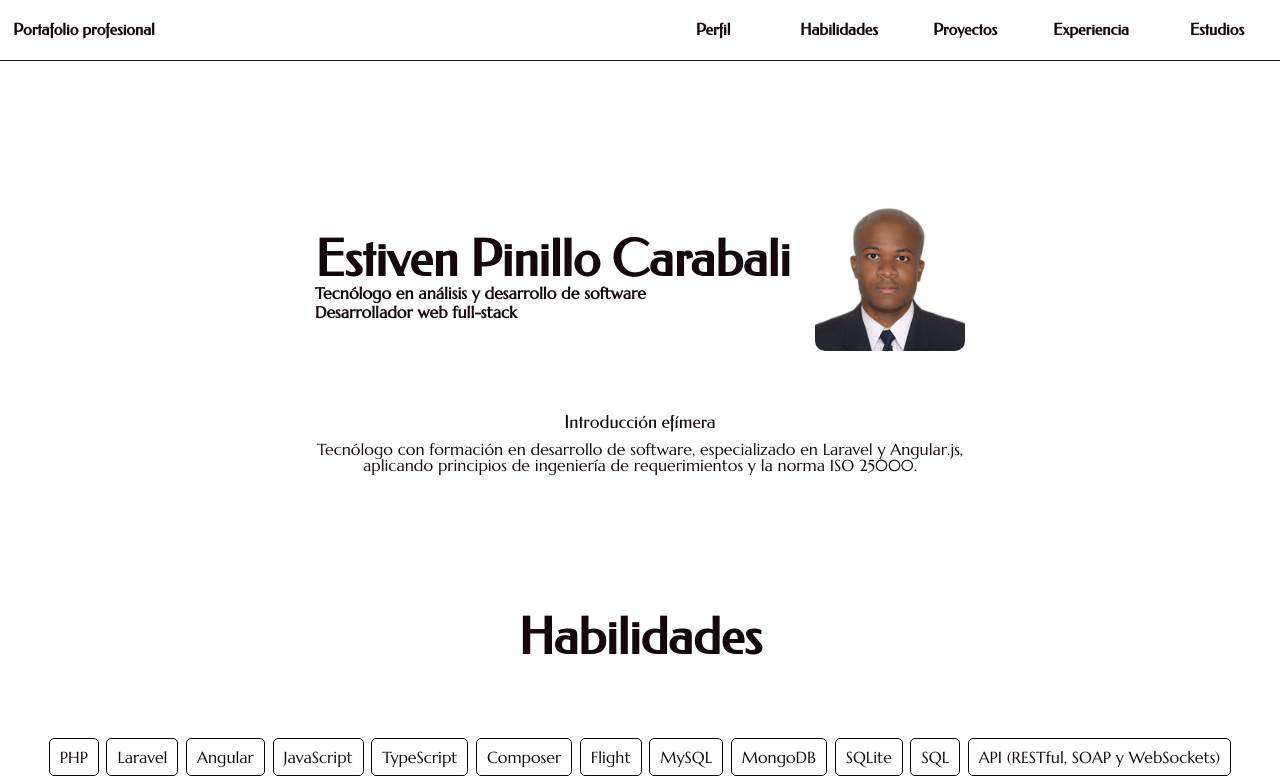
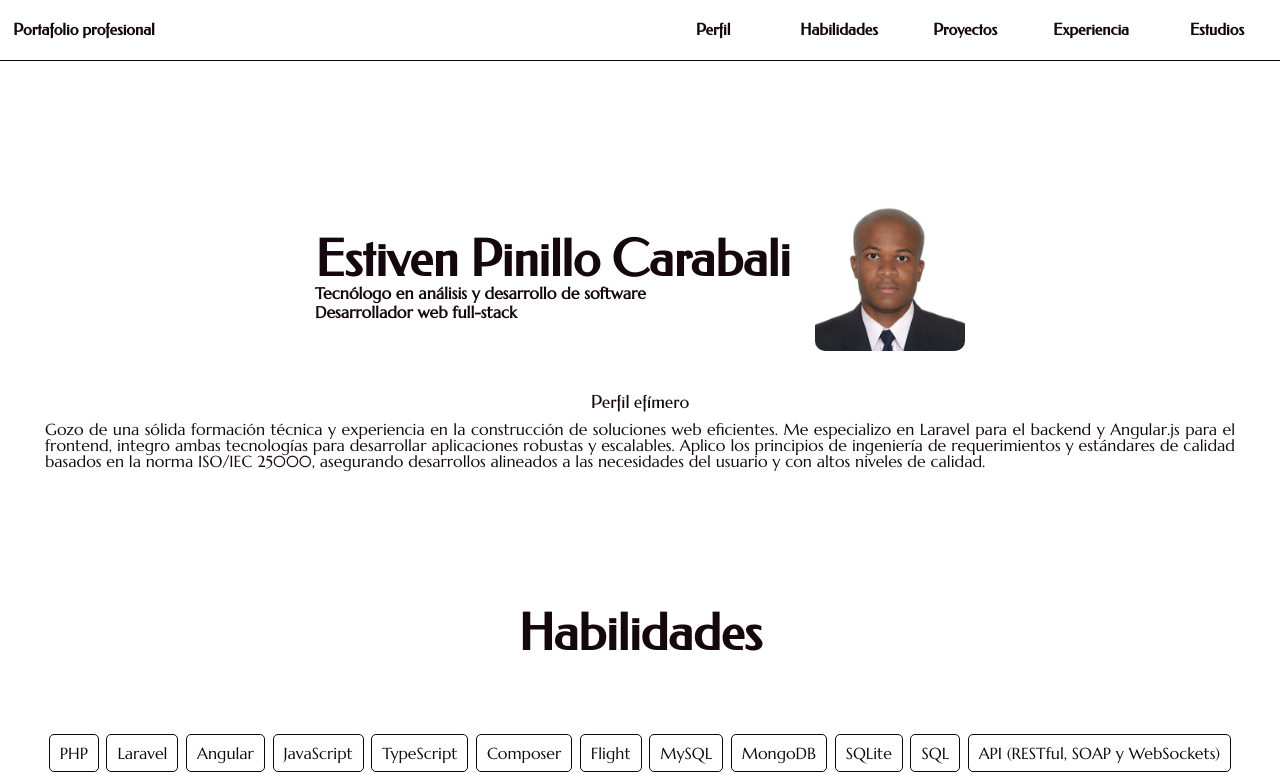
Before and after one commit to EstivenPinillo/estivenpinillo.dev, an Angular app: page / in a window 1280 px wide. Shown: the top 780 px of the page. Built offline with nearby package versions, Linux system fonts and the light colour scheme.

Commit message:
feat: change and fix the text of perfil

```diff
--- a/src/app/features/perfil/perfil.component.html
+++ b/src/app/features/perfil/perfil.component.html
@@ -1,5 +1,6 @@
 <section class="section-perfil" id="perfil">
     <header class="header-main">
+        <div>
             <h1 class="federo fz-5rem">
                 <span id="marlon">Marlon</span> Estiven Pinillo <span id="carabali">Carabali</span>
             </h1>
@@ -11,13 +12,17 @@
             <div class="professional mt-03">
                 <div class="font-bold">Desarrollador web full-stack</div>
             </div>
+        </div>
+        <app-estiven></app-estiven>
     </header>
-    <app-estiven></app-estiven>
+
     <div class="little-about-me mt-4">
-        <h2 class="little-title federo mt-2 mb-1">Introducción efímera</h2>
-        <span class="">
-            Tecnólogo con formación en desarrollo de software, especializado en Laravel y Angular.js,
-            aplicando principios de ingeniería de requerimientos y la norma ISO 25000.
+        <h2 class="little-title federo mt-2 mb-1">Perfil efímero</h2>
+        <span>
+            Gozo de una sólida formación técnica y experiencia en la construcción de soluciones web eficientes.
+            Me especializo en Laravel para el backend y Angular.js para el frontend, integro ambas tecnologías para desarrollar aplicaciones robustas y escalables.
+            Aplico los principios de ingeniería de requerimientos y estándares de calidad basados en la norma ISO/IEC 25000,
+            asegurando desarrollos alineados a las necesidades del usuario y con altos niveles de calidad.
         </span>
     </div>
 </section>
--- a/src/app/features/perfil/perfil.component.scss
+++ b/src/app/features/perfil/perfil.component.scss
@@ -3,7 +3,7 @@
     margin: auto;
 }
 
-.section-perfil {
+.header-main {
     flex-wrap: wrap;
     align-items: center;
 }
@@ -35,11 +35,12 @@
 
     &-about-me {
         font-size: 1.6rem;
-        text-align: center;
+        text-align: justify;
     }
 
     &-title {
         font-size: 1.8rem;
+        text-align: center;
     }
 }
 
@@ -51,10 +52,16 @@
 
 }
 
+@media screen and (min-width: 426px) {
+    :host {
+        grid-column: 2/5;
+        margin: auto;
+    }
+}
+
 @media screen and (min-width: 426px) and (max-width: 655px){
 
-    .section-perfil {
-
+    .header-main {
         display: flex;
         justify-content: space-evenly;
         width: 400px;
@@ -64,17 +71,12 @@
 
 @media screen and (min-width: 656px){
 
-    .section-perfil {
+    .header-main {
 
         display: flex;
         justify-content: space-between;
-
         margin: auto;
-
-    }
-
-    :host {
-        width: 600px;
+        width: 600px; //section-perfil
     }
 
 }
@@ -85,7 +87,8 @@
         @include DisplayInline;
     }
 
-    :host {
+    .header-main {
         width: 650px;
     }
+
 }
--- a/src/app/features/perfil/perfil.component.ts
+++ b/src/app/features/perfil/perfil.component.ts
@@ -9,5 +9,6 @@ import { EstivenComponent } from '../estiven/estiven.component';
 })
 export class PerfilComponent {
 
-    public estiven:string = "./assets/img/estiven.jpg";
+    ephemeralIntroduction: string = "";
+
 }
```
Lines whose indentation alone changed are shown as unchanged.
